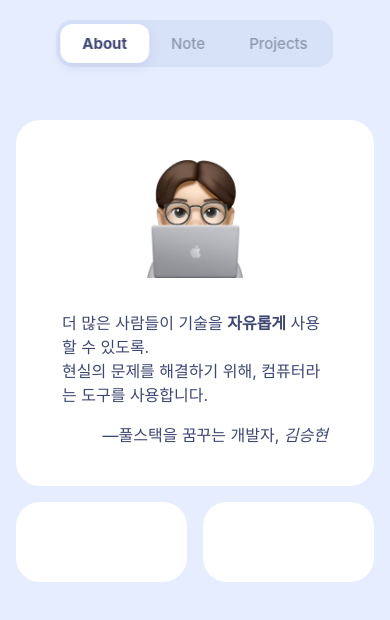
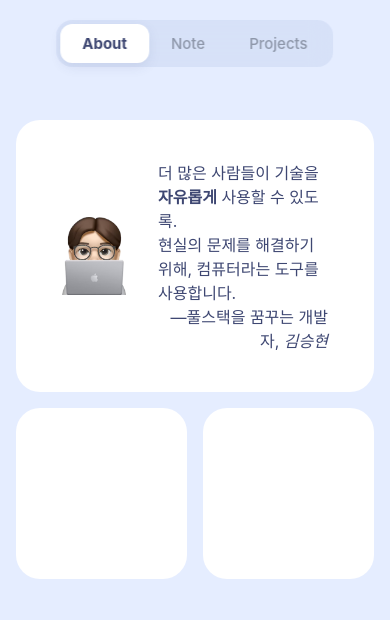
Before and after one commit to ZETA-A/spa-blog, a plain HTML site: page index.html in a window 390 px wide. Drawn offline with Linux system fonts and the light colour scheme; a web font is replaced by a local one.

Commit message:
🎨 capsule 비율 문제 해결

```diff
--- a/css/animations/heroSection.css
+++ b/css/animations/heroSection.css
@@ -1,13 +1,10 @@
 .hero-section {
     display: grid;
-    grid-template-columns: repeat(4, 1fr);
+    grid-template-columns: repeat(4, minmax(0, 240px));
+    grid-auto-rows: 1fr;
     gap: 16px;
-    align-items: stretch;
-    justify-content: center;
-    padding: 0px 16px;
-    max-width: 1192px;
+    padding: 0 16px;
     margin-inline: auto;
-    /* 페이드인 애니메이션 */
     animation: fadeIn 0.8s ease-out;
 }
 
@@ -24,14 +21,13 @@
 
 @media screen and (max-width: 1024px) {
     .hero-section {
-        grid-template-columns: repeat(3, 1fr);
-        max-width: 897px;
-        margin-inline: auto;
+        grid-template-columns: repeat(3, minmax(0, 240px));
+
     }
 }
 
 @media screen and (max-width: 640px) {
     .hero-section {
-        grid-template-columns: repeat(2, 1fr);
+        grid-template-columns: repeat(2, minmax(0, 240px));
     }
 }
--- a/css/components/capsule.css
+++ b/css/components/capsule.css
@@ -3,5 +3,9 @@
     background-color: white;
     border-radius: 24px;
     padding: 40px 46px;
-    max-width: 598px;
+    width: 100%;
+    height: auto;
+    box-sizing: border-box;
+    overflow: hidden;
+    aspect-ratio: 1 / 1;
 }
--- a/css/pages/profile.css
+++ b/css/pages/profile.css
@@ -1,21 +1,23 @@
 .profile-card {
     gap: 32px;
     grid-column: span 2;
+    grid-row: span 1;
+    aspect-ratio: auto;
+    height: 100%;
 }
 
 .profile-image {
-    width: 6rem;
+    width: 20vw;
+    min-width: 64px;
+    max-width: 128px;
     height: auto;
-    max-width: 250px;
-    min-width: 50px;
-    object-fit: scale-down;
+    object-fit: contain;
 }
 
 .profile-content {
     display: flex;
     flex-direction: column;
     justify-content: space-between;
-    gap: 16px;
 }
 
 .profile-content > .profile-name {
@@ -25,9 +27,12 @@
     text-align: right;
 }
 
-@media screen and (max-width: 640px) {
-    .profile-card {
-        flex-direction: column;
-        align-items: center;
-    }
+#github-card {
+    background-color: #24292e;
+    justify-content: center;
+    align-items: center;
+    cursor: pointer;
+    grid-column: span 1;
+    grid-row: span 1;
+    aspect-ratio: 1 / 1;
 }
```
